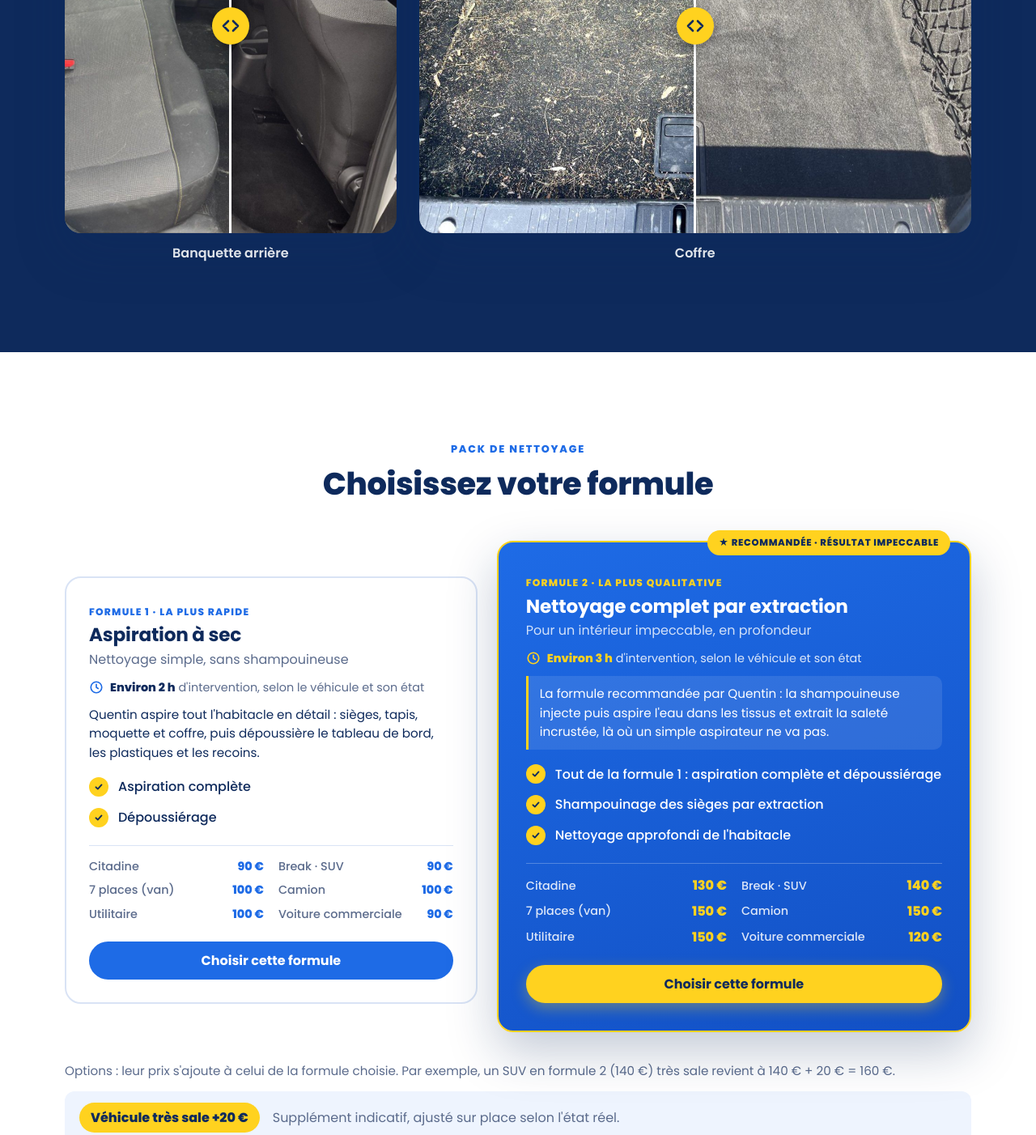
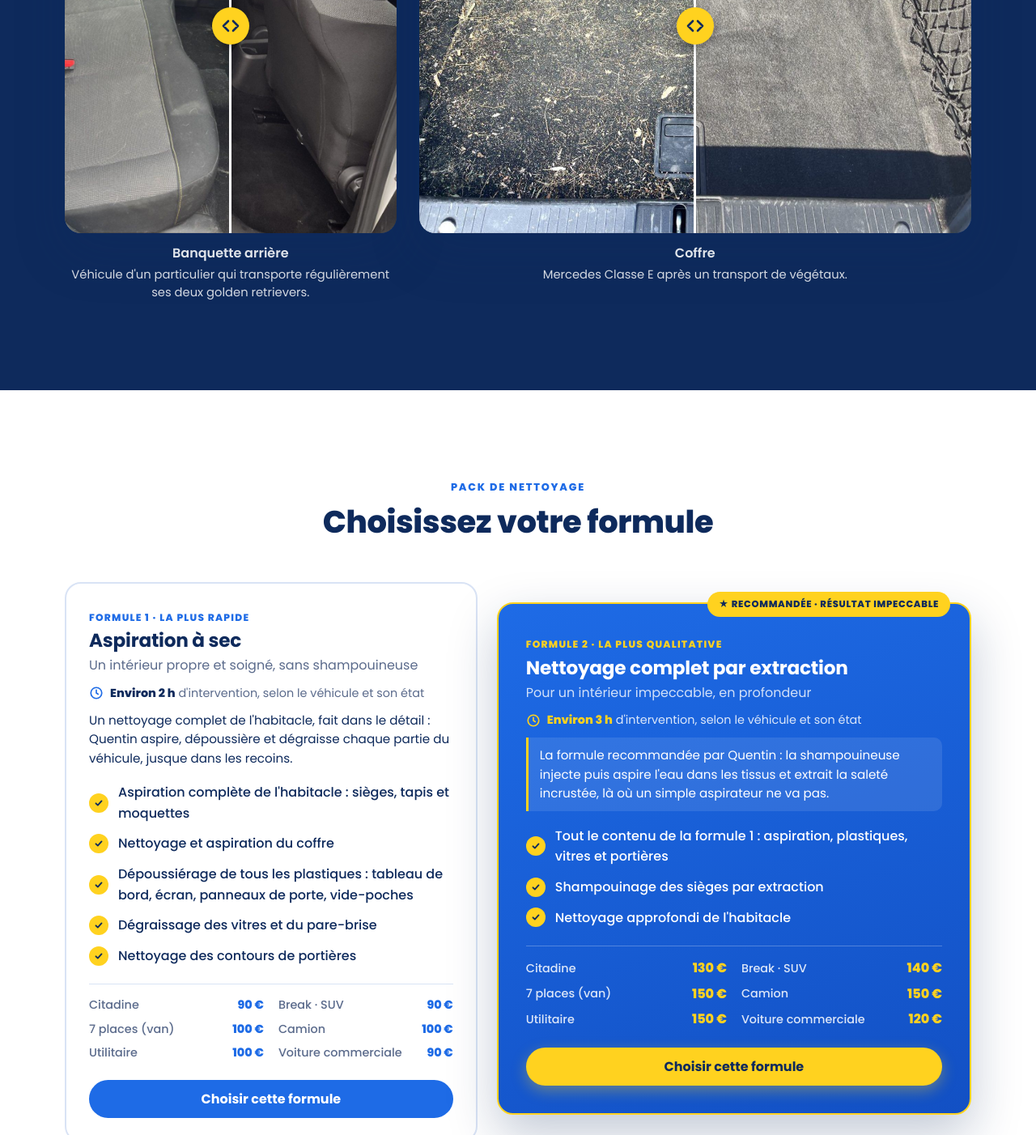
Before and after one commit to contactsynhapse-maker/toutnet, a plain HTML site: page index.html in a window 1280 px wide. Shown: the part 1545-2947 px from the top of the page at 81% size. Drawn offline with Linux system fonts and the light colour scheme; no server answers.

Commit message:
Ajoute une description sous les photos avant/après et détaille la formule Aspiration à sec
Co-Authored-By: Claude Opus 5.5 <noreply@anthropic.com>
Claude-Session: https://claude.ai/code/session_01R2SMWW9xQpRKzoobpjqgCL

```diff
--- a/css/style.css
+++ b/css/style.css
@@ -270,6 +270,8 @@ button, input, textarea { font: inherit; }
 .gallery figure { margin: 0; flex: var(--r, 1) 1 0; min-width: 260px; }
 @media (max-width: 700px) { .gallery { display: grid; grid-template-columns: 1fr; } .gallery figure { min-width: 0; } }
 .gallery figcaption { margin-top: 12px; font-weight: 600; text-align: center; }
+.gallery figcaption strong { display: block; font-weight: 600; }
+.gallery__desc { display: block; margin-top: 4px; font-size: .92rem; font-weight: 400; opacity: .82; line-height: 1.45; }
 .ba {
   --pos: 50%; position: relative; aspect-ratio: 4 / 3; border-radius: var(--radius); overflow: hidden;
   background: var(--c-navy-2); user-select: none; -webkit-user-select: none; touch-action: pan-y; box-shadow: var(--shadow-lg); cursor: ew-resize;
--- a/js/config.js
+++ b/js/config.js
@@ -94,10 +94,16 @@ window.SITE_CONFIG = {
       id: "formule-1",
       etiquette: "Formule 1 · La plus rapide",
       nom: "Aspiration à sec",
-      sousTitre: "Nettoyage simple, sans shampouineuse",
+      sousTitre: "Un intérieur propre et soigné, sans shampouineuse",
       duree: "Environ 2 h",
-      accroche: "Quentin aspire tout l'habitacle en détail : sièges, tapis, moquette et coffre, puis dépoussière le tableau de bord, les plastiques et les recoins.",
-      inclus: ["Aspiration complète", "Dépoussiérage"],
+      accroche: "Un nettoyage complet de l'habitacle, fait dans le détail : Quentin aspire, dépoussière et dégraisse chaque partie du véhicule, jusque dans les recoins.",
+      inclus: [
+        "Aspiration complète de l'habitacle : sièges, tapis et moquettes",
+        "Nettoyage et aspiration du coffre",
+        "Dépoussiérage de tous les plastiques : tableau de bord, écran, panneaux de porte, vide-poches",
+        "Dégraissage des vitres et du pare-brise",
+        "Nettoyage des contours de portières",
+      ],
     },
     {
       id: "formule-2",
@@ -106,7 +112,7 @@ window.SITE_CONFIG = {
       sousTitre: "Pour un intérieur impeccable, en profondeur",
       duree: "Environ 3 h",
       accroche: "La formule recommandée par Quentin : la shampouineuse injecte puis aspire l'eau dans les tissus et extrait la saleté incrustée, là où un simple aspirateur ne va pas.",
-      inclus: ["Tout de la formule 1 : aspiration complète et dépoussiérage", "Shampouinage des sièges par extraction", "Nettoyage approfondi de l'habitacle"],
+      inclus: ["Tout le contenu de la formule 1 : aspiration, plastiques, vitres et portières", "Shampouinage des sièges par extraction", "Nettoyage approfondi de l'habitacle"],
       badge: "★ Recommandée · Résultat impeccable",
       miseEnAvant: true,
     },
@@ -173,8 +179,8 @@ window.SITE_CONFIG = {
      détecté automatiquement.
      ------------------------------------------------------------------ */
   galerie: [
-    { titre: "Banquette arrière", avant: "assets/photos/banquette-avant.jpg", apres: "assets/photos/banquette-apres.jpg" },
-    { titre: "Coffre",            avant: "assets/photos/coffre-avant.jpg",    apres: "assets/photos/coffre-apres.jpg" },
+    { titre: "Banquette arrière", description: "Véhicule d'un particulier qui transporte régulièrement ses deux golden retrievers.", avant: "assets/photos/banquette-avant.jpg", apres: "assets/photos/banquette-apres.jpg" },
+    { titre: "Coffre",            description: "Mercedes Classe E après un transport de végétaux.",                                   avant: "assets/photos/coffre-avant.jpg",    apres: "assets/photos/coffre-apres.jpg" },
   ],
 
   /* ------------------------------------------------------------------
--- a/js/main.js
+++ b/js/main.js
@@ -282,7 +282,10 @@
       };
       if (imgA.complete) ratio(); else imgA.addEventListener("load", ratio);
       initSlider(ba);
-      box.appendChild(el("figure", null, [ba, el("figcaption", { class: titre ? "" : "tbd tbd-muted", text: titre || "Photos à venir" })]));
+      var legende = titre
+        ? el("figcaption", null, [el("strong", { text: titre }), filled(g.description) ? el("span", { class: "gallery__desc", text: g.description }) : null])
+        : el("figcaption", { class: "tbd tbd-muted", text: "Photos à venir" });
+      box.appendChild(el("figure", null, [ba, legende]));
       ratio();
     });
   }
```
